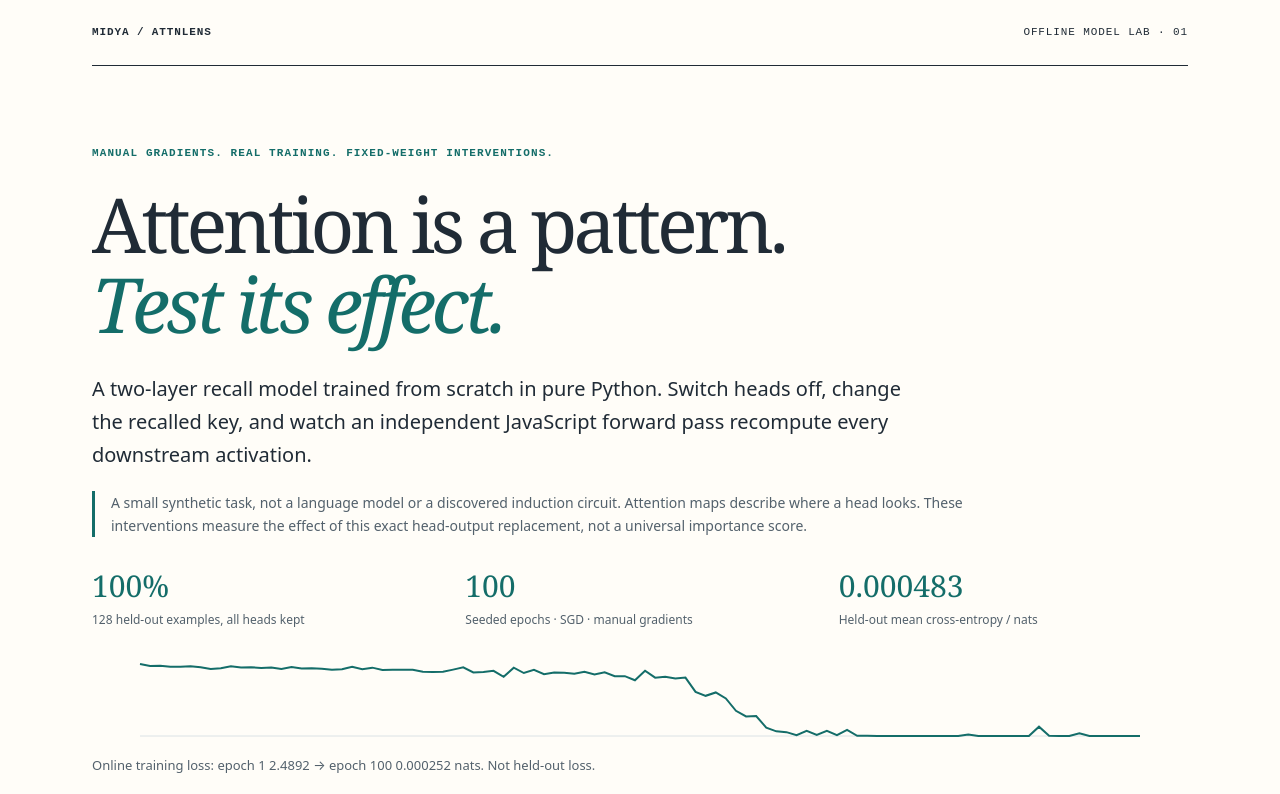
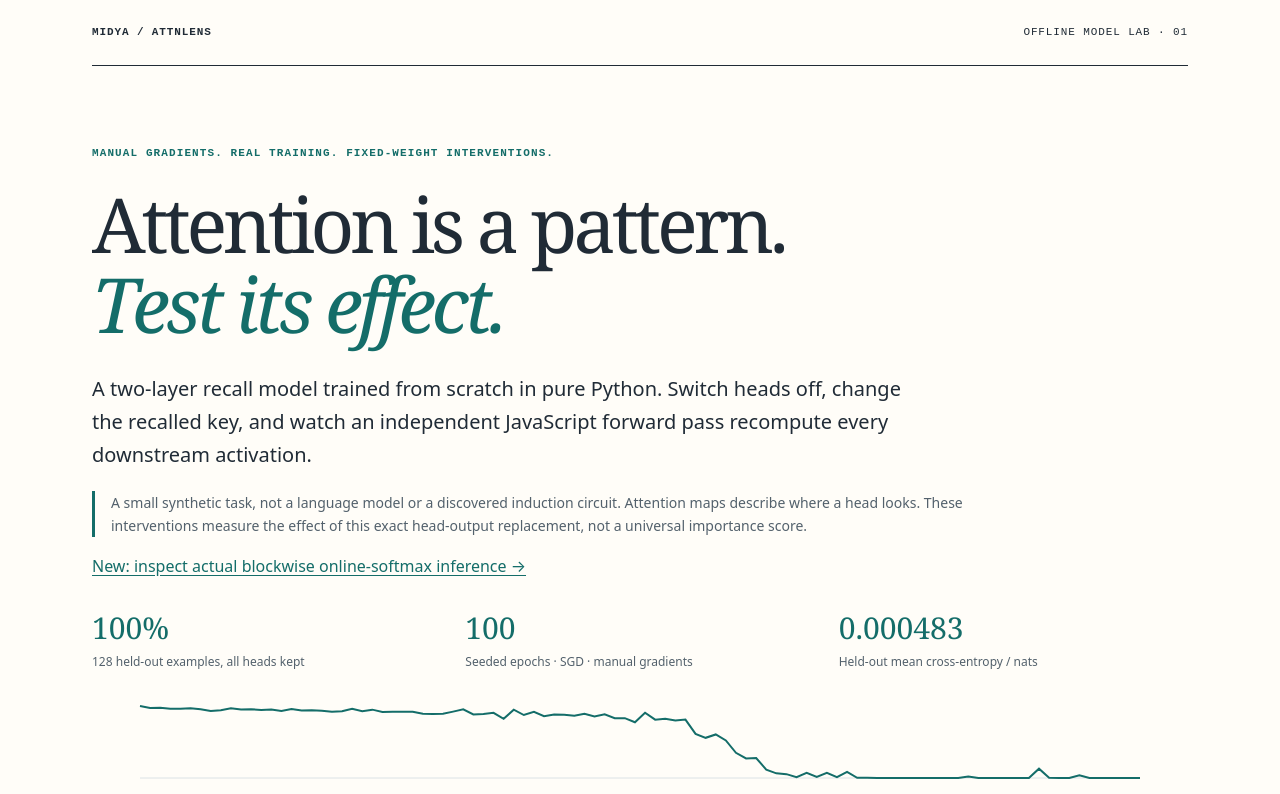
Before and after one commit to midya8/attnlens, a plain HTML site: page docs/index.html in a window 1280 px wide. Shown: the top 794 px of the page. Drawn offline with Linux system fonts and the light colour scheme.

Commit message:
AttnLens: integrate online causal inference docs/index.html

```diff
--- a/docs/index.html
+++ b/docs/index.html
@@ -2,7 +2,7 @@
 <html lang="en"><head><meta charset="utf-8"><meta name="viewport" content="width=device-width,initial-scale=1"><meta name="description" content="A trained attention model, taken apart. Inspect complete head-output ablations, matched counterfactuals, and independent browser inference."><title>AttnLens | Attention is a pattern. Test its effect.</title><link rel="stylesheet" href="style.css"><script defer src="engine.js"></script><script defer src="app.js"></script></head>
 <body><main>
 <header><a href="https://github.com/midya8/attnlens">MIDYA / ATTNLENS</a><span>OFFLINE MODEL LAB · 01</span></header>
-<section class="hero"><p class="eyebrow">MANUAL GRADIENTS. REAL TRAINING. FIXED-WEIGHT INTERVENTIONS.</p><h1>Attention is a pattern.<br><i>Test its effect.</i></h1><p class="lead">A two-layer recall model trained from scratch in pure Python. Switch heads off, change the recalled key, and watch an independent JavaScript forward pass recompute every downstream activation.</p><p class="boundary">A small synthetic task, not a language model or a discovered induction circuit. Attention maps describe where a head looks. These interventions measure the effect of this exact head-output replacement, not a universal importance score.</p><div id="training"></div></section>
+<section class="hero"><p class="eyebrow">MANUAL GRADIENTS. REAL TRAINING. FIXED-WEIGHT INTERVENTIONS.</p><h1>Attention is a pattern.<br><i>Test its effect.</i></h1><p class="lead">A two-layer recall model trained from scratch in pure Python. Switch heads off, change the recalled key, and watch an independent JavaScript forward pass recompute every downstream activation.</p><p class="boundary">A small synthetic task, not a language model or a discovered induction circuit. Attention maps describe where a head looks. These interventions measure the effect of this exact head-output replacement, not a universal importance score.</p><p><a href="online.html">New: inspect actual blockwise online-softmax inference →</a></p><div id="training"></div></section>
 <section aria-labelledby="experiment-title"><div class="sectionhead"><p class="eyebrow">01 / SET THE EXPERIMENT</p><h2 id="experiment-title">Same weights. A controlled change.</h2></div><div class="controls"><label>Checkpoint<select id="model"></select></label><label>Sequence fixture<select id="fixture"></select></label></div><label for="tokens">Editable recall sequence: 0-9 are key/filler, 10 is marker, 11 is final query</label><div class="inputrow"><input id="tokens" spellcheck="false" autocomplete="off"><button id="apply">Run sequence</button></div><p class="hint">One marker before a numeric key, one final query, 4-24 tokens. Changing a key changes the task target; changing filler keeps it fixed.</p><fieldset><legend>Zero head result vectors at every position, before W<sub>O</sub></legend><div id="heads" class="heads"></div></fieldset><div class="buttonrow"><button id="reset">Keep all heads</button><button id="alloff">Mute all heads</button><button id="export">Download full audit JSON</button><button id="checkpoint">Download checkpoint JSON</button></div><p id="status" role="status" aria-live="polite">Loading checked-in checkpoints...</p></section>
 <div id="results" hidden>
 <section><p class="eyebrow">02 / PREDICTION EFFECT</p><h2>What changed at the query?</h2><div id="sequence" class="sequence"></div><div id="metrics" class="metrics"></div><p class="boundary">Positive Δ loss means this intervention made the task harder. A negative delta is allowed. Head effects can interact and need not add. Zero vectors can be out of the training distribution; no retraining or mean-ablation claim.</p><div id="logits"></div></section>
```
